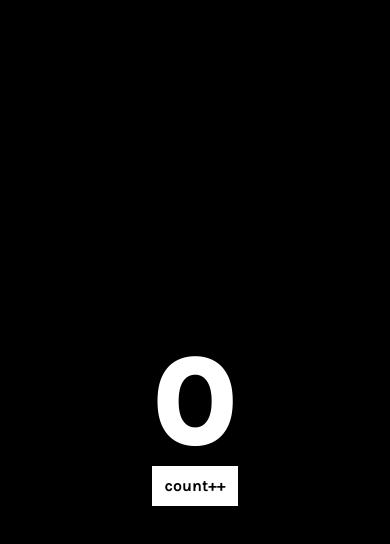
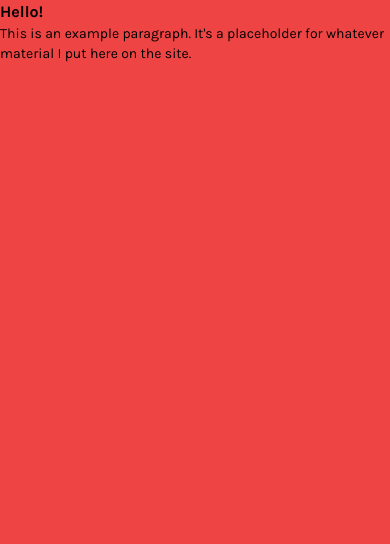
Before and after one commit to eekevinle/kevin, a SvelteKit app: page / in a window 390 px wide. Shown: the top 544 px of the page. Built offline with nearby package versions, Linux system fonts and the light colour scheme.

Commit message:
test bg scroll mobile

```diff
--- a/src/app.scss
+++ b/src/app.scss
@@ -6,5 +6,5 @@
 
 html {
 	font-family: 'Karla';
-	color: white;
+	background-color: black;
 }
--- a/src/routes/+page.svelte
+++ b/src/routes/+page.svelte
@@ -6,16 +6,9 @@
 </script>
 
 <!-- screen -->
-<div class="absolute inset-0 overflow-x-hidden w-full h-[100vh] bg-black">
-	<!-- content container -->
-	<div class="h-full flex flex-col justify-center place-items-center">
-		<div class="text-9xl font-black">{count}</div>
-		<button
-			on:click={on_btn_blick}
-			class="bg-white font-bold text-black py-2 px-3
-             active:bg-neutral-900 active:text-white"
-		>
-			count++
-		</button>
+<div class="bg-red-500 h-[100vh]">
+	<div class="font-bold">Hello!</div>
+	<div class="text-sm">
+		This is an example paragraph. It's a placeholder for whatever material I put here on the site.
 	</div>
 </div>
```
